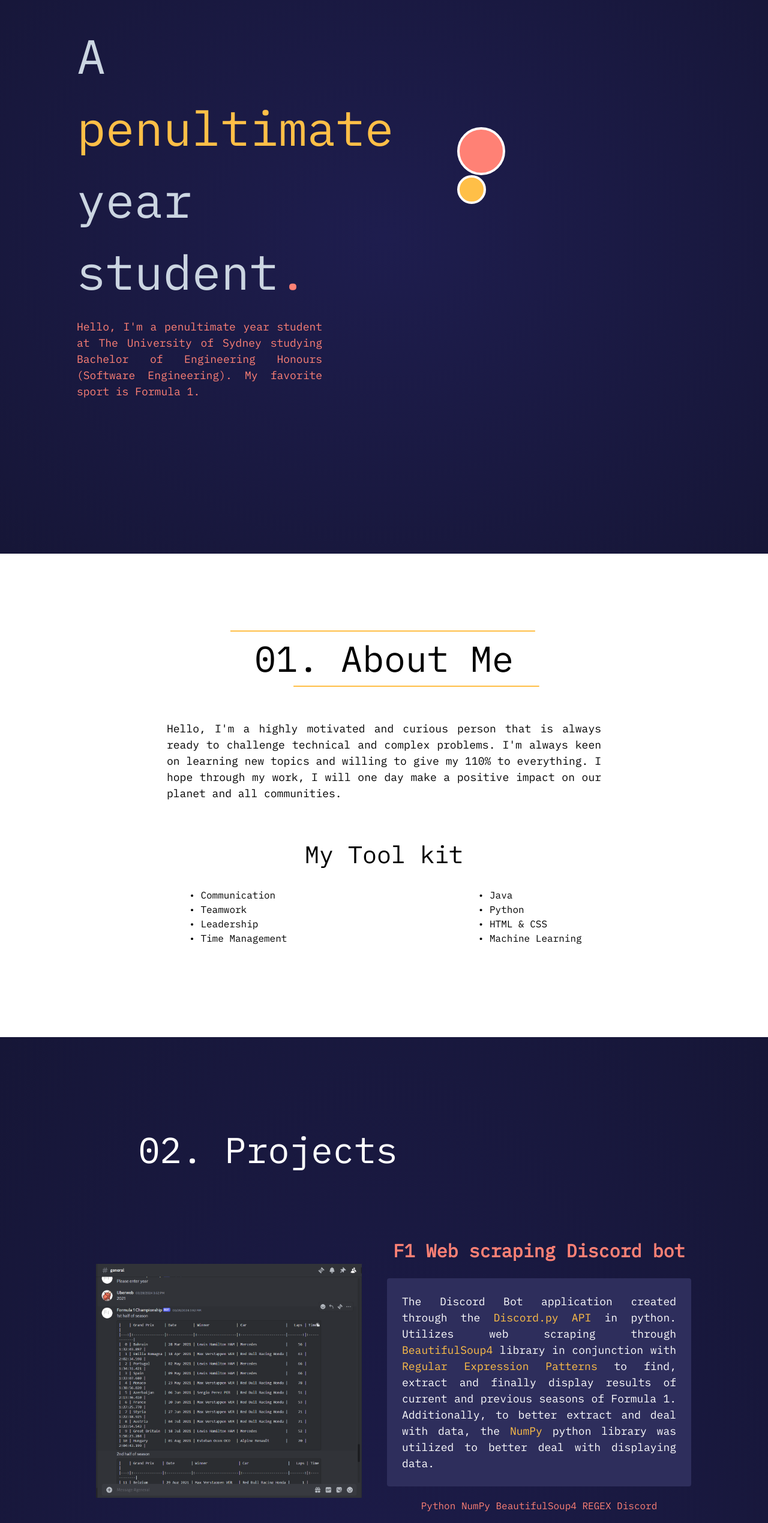
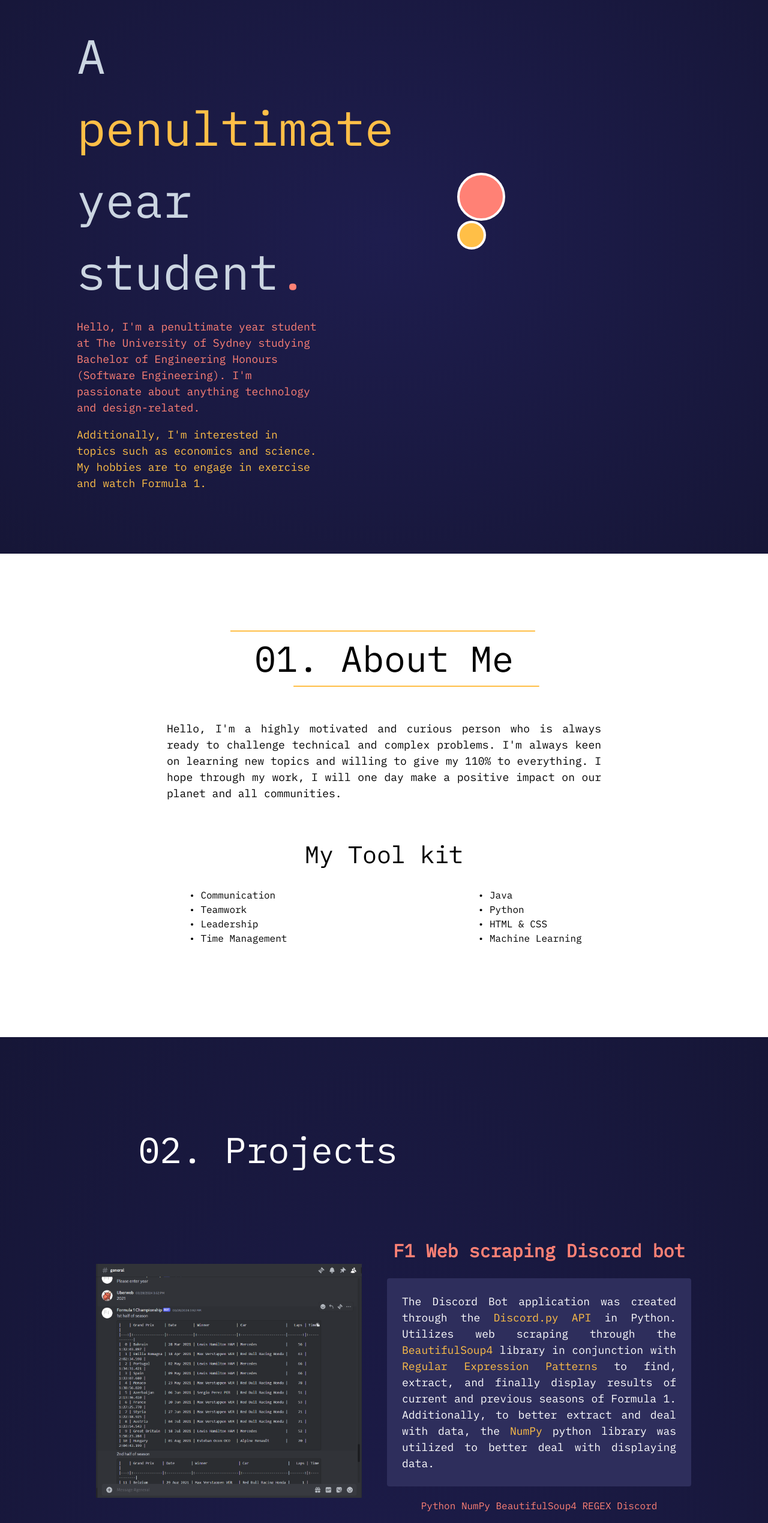
Before and after one commit to LiZeLim/Portfolio, a Next.js app: page / in a window 1280 px wide. Shown: the part 258-2797 px from the top of the page at 60% size. Built offline with nearby package versions, Linux system fonts and the light colour scheme.

Commit message:
Edited descriptions

```diff
--- a/app/components/about.tsx
+++ b/app/components/about.tsx
@@ -121,7 +121,7 @@ const About = () => {
             </StyledLineContainer>
             <div className="py-10">
                 <StyledP>
-                    Hello, I'm a highly motivated and curious person that is
+                    Hello, I'm a highly motivated and curious person who is
                     always ready to challenge technical and complex problems.
                     I'm always keen on learning new topics and willing to give
                     my 110% to everything. I hope through my work, I will one
--- a/app/components/hero.tsx
+++ b/app/components/hero.tsx
@@ -109,7 +109,7 @@ const StyledP = styled.p`
     margin-inline-end: 0px;
     unicode-bidi: isolate;
     font-size: 18px;
-    text-align: justify;
+    /* text-align: justify; */
     max-width: 70%;
 `;
 
@@ -141,8 +141,14 @@ const Hero = () => {
                         <StyledP className="text-coral">
                             Hello, I'm a penultimate year student at The
                             University of Sydney studying Bachelor of
-                            Engineering Honours (Software Engineering). My
-                            favorite sport is Formula 1.
+                            Engineering Honours (Software Engineering). I'm
+                            passionate about anything technology and
+                            design-related.
+                        </StyledP>
+                        <StyledP className="text-bright-yellow-orange">
+                            Additionally, I'm interested in topics such as
+                            economics and science. My hobbies are to engage in
+                            exercise and watch Formula 1.
                         </StyledP>
                     </div>
                 </div>
--- a/app/components/projects.tsx
+++ b/app/components/projects.tsx
@@ -120,15 +120,15 @@ const Projects = () => {
                             F1 Web scraping Discord bot
                         </StyledH2>
                         <StyledP>
-                            The Discord Bot application created through the{" "}
+                            The Discord Bot application was created through the{" "}
                             <OrangeHighlight>Discord.py API</OrangeHighlight> in
-                            python. Utilizes web scraping through{" "}
+                            Python. Utilizes web scraping through the{" "}
                             <OrangeHighlight>BeautifulSoup4</OrangeHighlight>{" "}
                             library in conjunction with{" "}
                             <OrangeHighlight>
                                 Regular Expression Patterns{" "}
                             </OrangeHighlight>
-                            to find, extract and finally display results of
+                            to find, extract, and finally display results of
                             current and previous seasons of Formula 1.
                             Additionally, to better extract and deal with data,
                             the <OrangeHighlight>NumPy</OrangeHighlight> python
@@ -158,11 +158,11 @@ const Projects = () => {
                             This Website
                         </StyledH2>
                         <StyledP>
-                            This was the first time I've created a website, it
-                            had helped me to to better learn and use
+                            This was the first time I created a website, it
+                             helped me to better learn and use
                             <OrangeHighlight>
                                 {" "}
-                                TypeScript, HTML, CSS and React
+                                TypeScript, HTML, CSS, and React
                             </OrangeHighlight>
                             . This website was created using the{" "}
                             <OrangeHighlight>Next.js framework</OrangeHighlight>
@@ -217,15 +217,15 @@ const Projects = () => {
                         </StyledH2>
                         <StyledP>
                             Taking a Software Construction and Design class, I
-                            learnt about{" "}
+                            learned about{" "}
                             <OrangeHighlight>design patterns</OrangeHighlight>.
                             It has helped me better apply object-oriented design
-                            principals to any implementation of OO languages.
+                            principles to any implementation of OO languages.
                             The recreation of Space Invaders was developed using
                             the <OrangeHighlight>JavaFX</OrangeHighlight>{" "}
                             Library whilst implementing{" "}
                             <OrangeHighlight>
-                                Factory, State, Builder and Strategy
+                                Factory, State, Builder, and Strategy
                             </OrangeHighlight>{" "}
                             patterns.
                         </StyledP>
@@ -240,10 +240,10 @@ const Projects = () => {
                             Wizard Game
                         </StyledH2>
                         <StyledP>
-                            As apart of a university project, I had to create a
+                            As a part of a university project, I had to create a
                             develop a Wizard Arcade game where we followed{" "}
                             <OrangeHighlight>
-                                Object-oriented design principals
+                                Object-oriented design principles
                             </OrangeHighlight>{" "}
                             in Java. Using the{" "}
                             <OrangeHighlight>Gradle</OrangeHighlight> package
@@ -251,7 +251,7 @@ const Projects = () => {
                             <OrangeHighlight>PApplet</OrangeHighlight>, the game
                             is finalized with{" "}
                             <OrangeHighlight>
-                                sounds, animation, and power-ups and additional
+                                sounds, animation, power-ups, and additional
                                 levels
                             </OrangeHighlight>
                             . Any layout of the level could be made using a text
```
